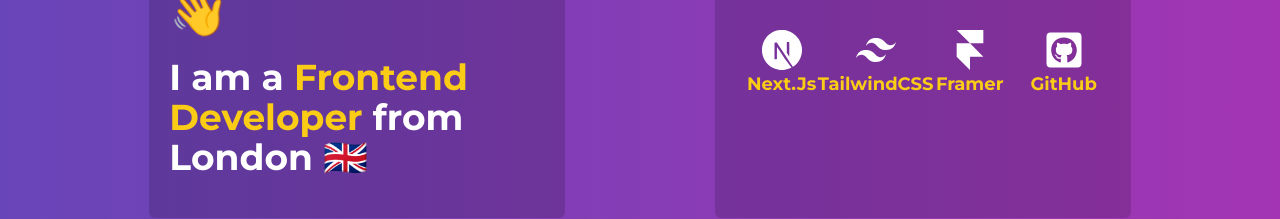
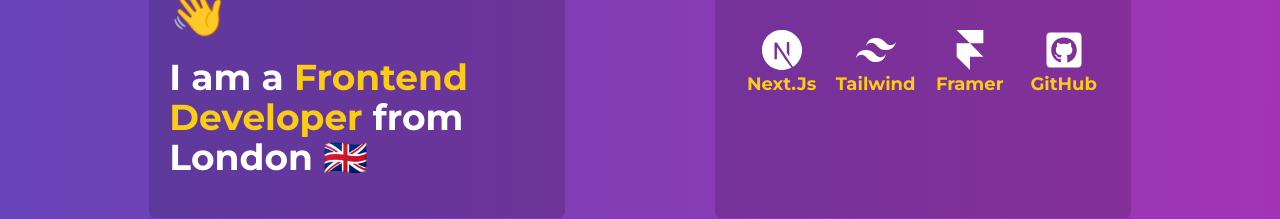
Before and after one commit to JBlackburn94/jb-port-2024, a Next.js app: page / in a window 1280 px wide. Shown: the part 398-617 px from the top of the page. Built offline with nearby package versions, Linux system fonts and the light colour scheme.

Commit message:
spacing bug fixed

```diff
--- a/src/app/page.js
+++ b/src/app/page.js
@@ -65,7 +65,7 @@ export default function Home() {
             <span className="flex flex-col items-center w-1/4 px-2 my-4">
               <SiTailwindcss size={40} />
               <li className="text-lg font-semibold text-yellow-400">
-                TailwindCSS
+                Tailwind
               </li>
             </span>
             <span className="flex flex-col items-center w-1/4 px-2 my-4">
```
